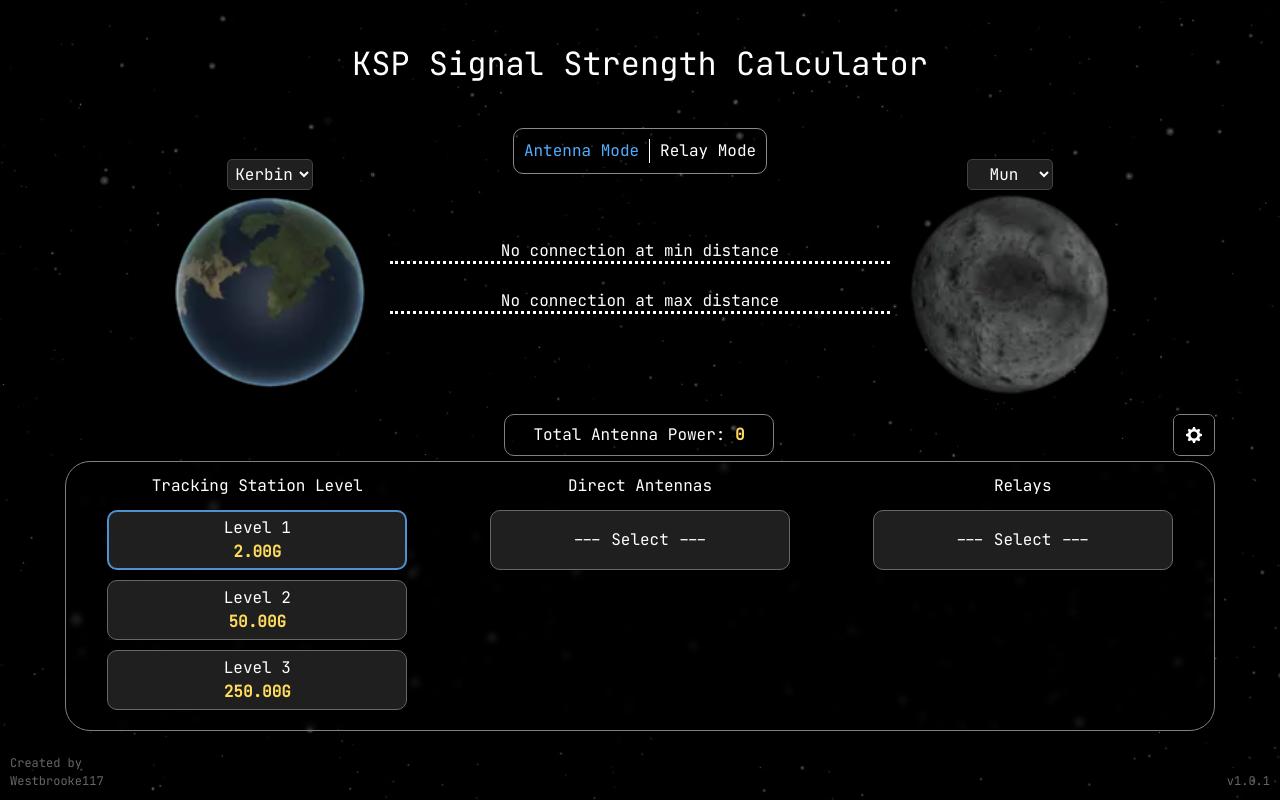
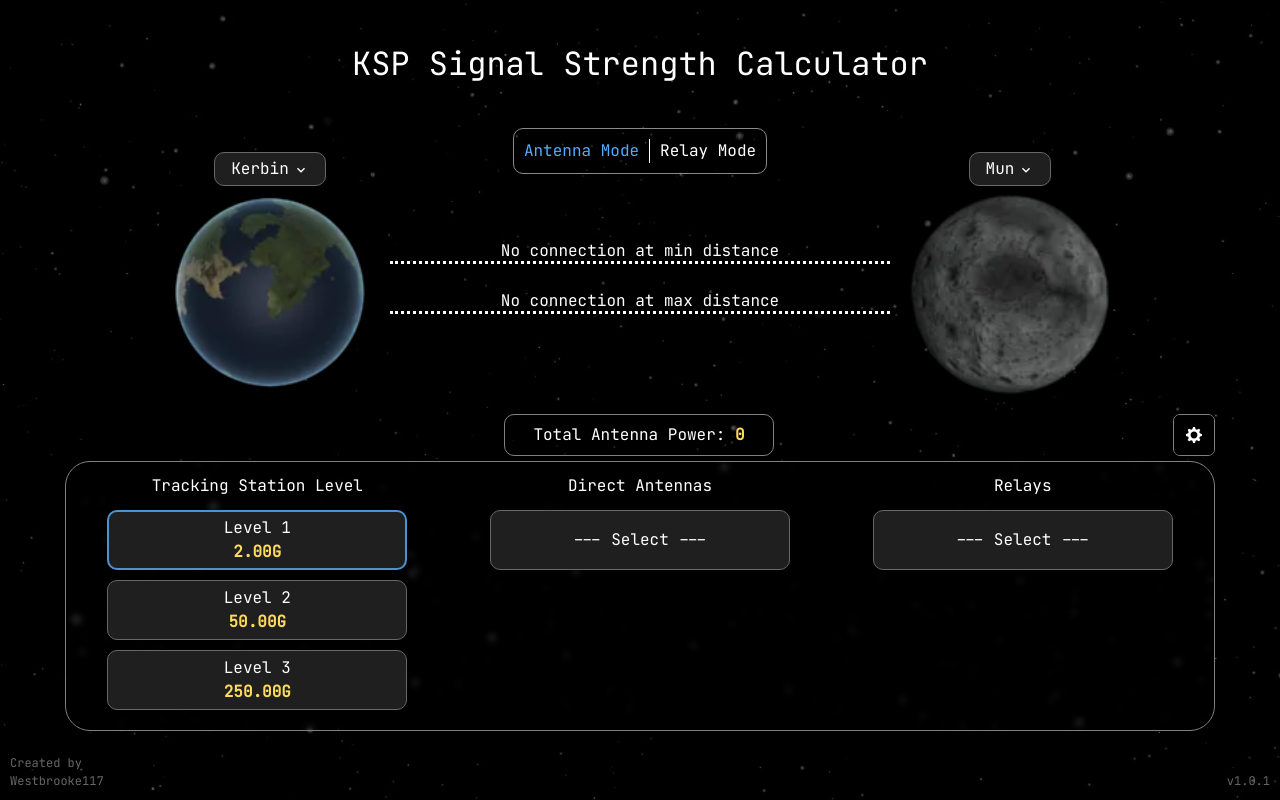
Before and after one commit to Westbrooke117/KSPSSC, a React (Vite) app: page / in a window 1280 px wide. Built offline with nearby package versions, Linux system fonts and the light colour scheme.

Commit message:
Updated visuals for planet destination selection

```diff
--- a/src/App.css
+++ b/src/App.css
@@ -223,17 +223,6 @@
     border-radius: 5px;
 }
 
-.planet-select {
-    background-color: #1f1f1f;
-    color: white;
-    border: 1px solid #424242;
-    font-size: 16px;
-    border-radius: 5px;
-    text-align: center;
-    padding: 3px;
-    margin-bottom: 240px;
-}
-
 .component-name {
     white-space: nowrap;
     overflow: hidden;
@@ -277,3 +266,7 @@
 .settings-icon:hover {
     background-color: #434343 !important;
 }
+
+.planet-list-item:hover {
+    background-color: #424242;
+}
--- a/src/App.jsx
+++ b/src/App.jsx
@@ -13,12 +13,13 @@
     MenuList,
     Text
 } from "@chakra-ui/react";
-import {DeleteIcon, SettingsIcon, SmallAddIcon} from "@chakra-ui/icons";
+import {ChevronDownIcon, DeleteIcon, SettingsIcon, SmallAddIcon} from "@chakra-ui/icons";
 import {CustomModal} from "./components/CustomModal.jsx";
 
 //Google Analytics Integration
 import ReactGA from "react-ga4";
 import {AppSettingsModal} from "./components/AppSettingsModal.jsx";
+import {PlanetIcon} from "./components/PlanetIcon.jsx";
 ReactGA.initialize("G-JERFZ4Z5W6");
 
 const App = () => {
@@ -28,7 +29,7 @@
     const [antennas, updateAntennas] = useState([])
     const [relays, updateRelays] = useState([])
 
-    const [endingDestination, setEndingDestination] = useState(3)
+    const [endingDestination, setEndingDestination] = useState(4)
 
     const [minStrength, setMinStrength] = useState(0)
     const [maxStrength, setMaxStrength] = useState(0)
@@ -178,9 +179,38 @@
       </div>
       <div className={"main-content-container"}>
           <div className={"planet-container"} style={{backgroundImage: 'url(assets/system/kerbin.webp)', backgroundSize: 'cover'}}>
-              <select className={'planet-select'} style={{width: 'fit-content', height: 'fit-content'}}>
-                  <option>Kerbin</option>
-              </select>
+              <Menu
+                  defaultValue={3}
+                  flip={false}
+              >
+                  <MenuButton
+                      backgroundColor={'#1F1F1F'}
+                      pt={1}
+                      pb={1}
+                      pl={4}
+                      pr={4}
+                      borderRadius={10}
+                      mb={"250px"}
+                      border={'1px solid #676767'}
+                      color={'white'}
+                  >Kerbin<ChevronDownIcon ml={1}/></MenuButton>
+                  <MenuList
+                      color={'white'}
+                      maxHeight={'50vh'}
+                      className={'planet-select'}
+                      backgroundColor={'#1F1F1F'}
+                      border={'1px solid #676767'}
+                      overflowY={'scroll'}
+                  >
+                      <MenuItem
+                          icon={<PlanetIcon name={"Kerbin"}/>}
+                          backgroundColor={'#1F1F1F'}
+                          className={'planet-list-item'}
+                      >
+                          Kerbin
+                      </MenuItem>
+                  </MenuList>
+              </Menu>
           </div>
         <div className={"connection-container"}>
           <Box mb={25} style={{borderBottom: minStrength !== 0 ? `3px solid hsl(${minStrength}, 100%, 60%)` : `3px dotted white`, height: 25, width: 500}}>
@@ -203,13 +233,44 @@
           </Box>
         </div>
         <div className={"planet-container"} style={{backgroundImage: `url(assets/system/${(distanceData[endingDestination].name).toLowerCase()}.webp)`, backgroundSize: 'cover'}}>
-          <select className={'planet-select'} style={{width: 'fit-content', height: 'fit-content'}} defaultValue={3} onChange={(e) => setEndingDestination(parseInt(e.target.value))}>
-            {
-              distanceData.map(planet => (
-                  <option value={planet.id}>{planet.name}</option>
-              ))
-            }
-          </select>
+          <Menu
+              flip={false}
+          >
+              <MenuButton
+                  backgroundColor={'#1F1F1F'}
+                  pt={1}
+                  pb={1}
+                  pl={4}
+                  pr={4}
+                  borderRadius={10}
+                  mb={"250px"}
+                  border={'1px solid #676767'}
+                  color={'white'}
+                >{distanceData[endingDestination].name}<ChevronDownIcon ml={1}/></MenuButton>
+              <MenuList
+                  overflowY={'scroll'}
+                  maxHeight={'50vh'}
+                  border={'1px solid #676767'}
+                  borderRadius={10}
+                  color={'white'}
+                className={'planet-select'}
+                backgroundColor={'#1F1F1F'}
+              >
+                {
+                    distanceData.map(planet => (
+                        <MenuItem
+                            isDisabled={planet.id === 3}
+                            className={'planet-list-item'}
+                            icon={<PlanetIcon name={planet.name}/>}
+                            backgroundColor={'#1F1F1F'}
+                            onClick={() => setEndingDestination(planet.id)}
+                            value={planet.id}>
+                            {planet.name}
+                        </MenuItem>
+                    ))
+                }
+            </MenuList>
+          </Menu>
         </div>
       </div>
         <AppSettingsModal
--- /dev/null
+++ b/src/components/PlanetIcon.jsx
@@ -0,0 +1,17 @@
+import {Image} from "@chakra-ui/react"
+const PlanetIcon = ({name}) => {
+    const moons = ["Gilly","Mun","Minmus","Ike","Laythe","Vall","Tylo","Bop","Pol"]
+
+    return (
+        <>
+            {
+                !moons.includes(name) ?
+                    <Image w={10} src={`../../public/assets/system/${name}.webp`} alt={name}/>
+                    :
+                    <Image w={10} ml={10} src={`../../public/assets/system/${name}.webp`} alt={name}/>
+            }
+        </>
+    )
+}
+
+export {PlanetIcon}
--- a/src/json/distances.json
+++ b/src/json/distances.json
@@ -19,72 +19,78 @@
     },
     {
       "id": 3,
+      "name": "Kerbin",
+      "min": 0,
+      "max": 0
+    },
+    {
+      "id": 4,
       "name": "Mun",
       "min": 12000000,
       "max": 12000000
     },
     {
-      "id": 4,
+      "id": 5,
       "name": "Minmus",
       "min": 47000000,
       "max": 47000000
     },
     {
-      "id": 5,
+      "id": 6,
       "name": "Duna",
       "min": 6069283350,
       "max": 35383028257
     },
     {
-      "id": 6,
+      "id": 7,
       "name": "Ike",
       "min": 6069283350,
       "max": 35386324257
     },
     {
-      "id": 7,
+      "id": 8,
       "name": "Dres",
       "min": 21402401940,
       "max": 60320789167
     },
     {
-      "id": 8,
+      "id": 9,
       "name": "Jool",
       "min": 51735042066,
       "max": 85812077664
     },
     {
-      "id": 9,
+      "id": 10,
       "name": "Laythe",
       "min": 51735042066,
       "max": 85839261664
     },
     {
-      "id": 10,
+      "id": 11,
       "name": "Vall",
       "min": 51735042066,
       "max": 85855229664
     },
     {
-      "id": 11,
+      "id": 12,
       "name": "Tylo",
       "min": 51735042066,
       "max": 85880577664
     },
     {
-      "id": 12,
+      "id": 13,
       "name": "Bop",
       "min": 51735042066,
       "max": 85970775164
     },
     {
-      "id": 13,
+      "id": 14,
       "name": "Pol",
       "min": 51735042066,
       "max": 86022701871
     },
     {
-      "id": 14,
+      "id": 15,
       "name": "Eeloo",
       "min": 53183306389,
       "max": 127081753657
```
